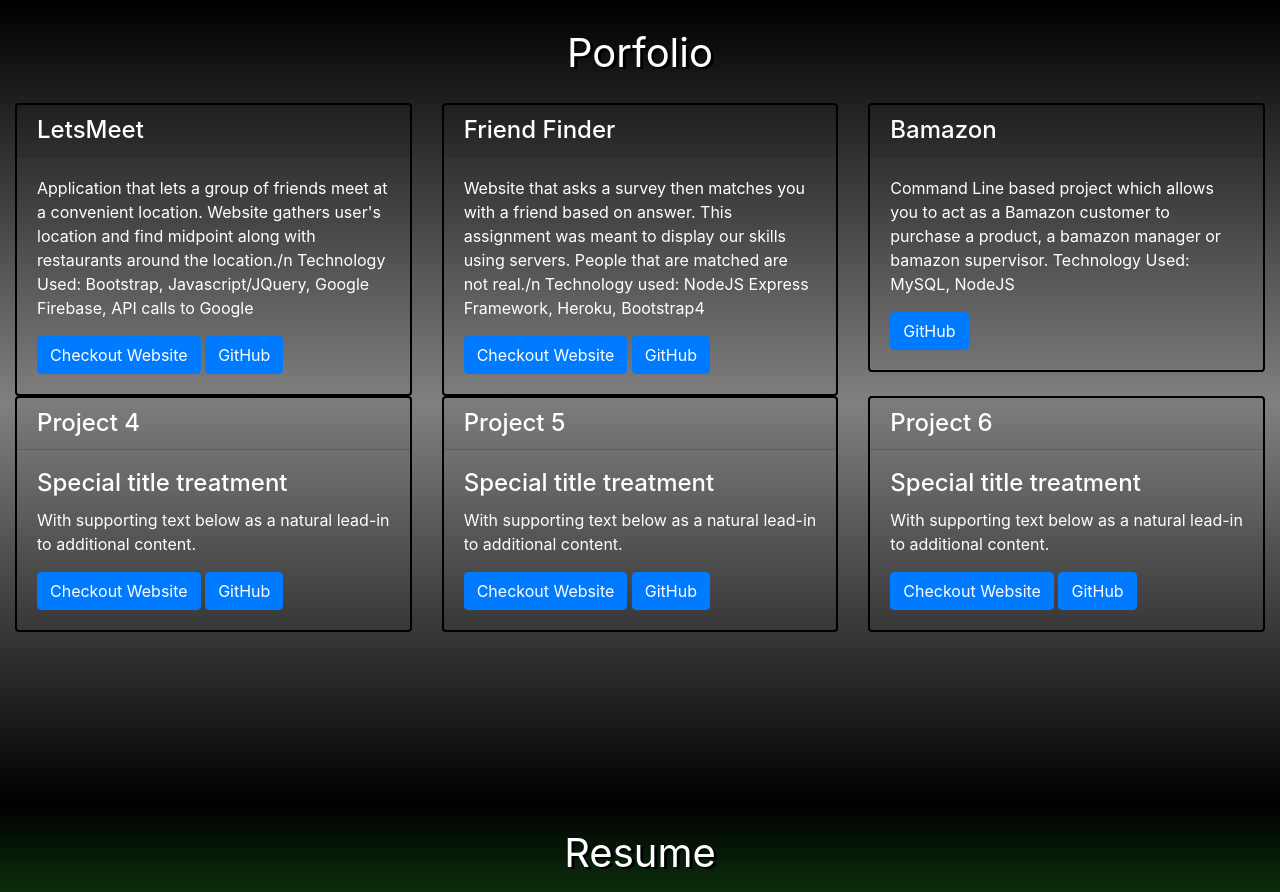
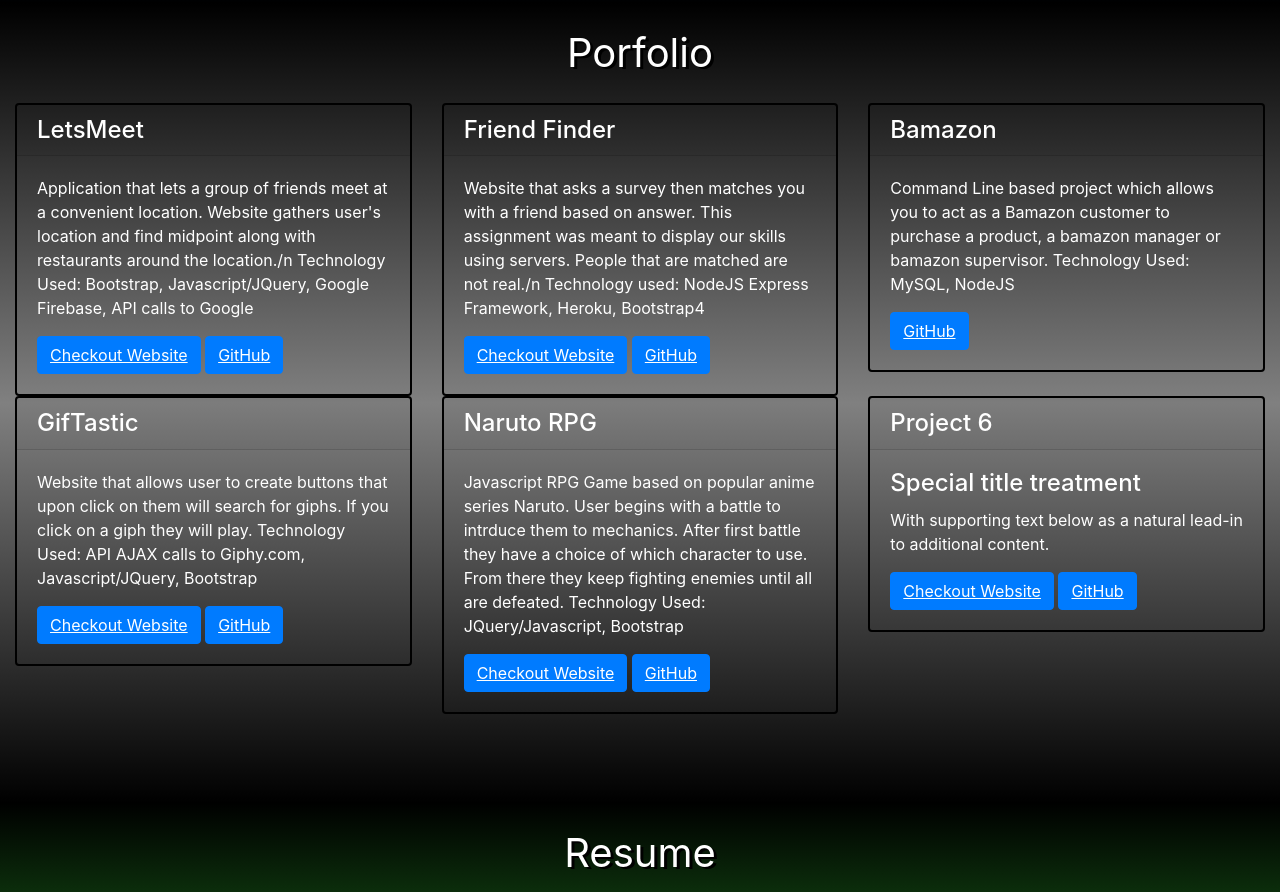
Before and after one commit to ThatOneAndres/Portfolio, a plain HTML site: page index.html in a window 1280 px wide. Shown: the part 1597-2489 px from the top of the page. Drawn offline with nearby package versions, Linux system fonts and the light colour scheme.

Commit message:
Fixed more about me and added underline to links

```diff
--- a/assets/css/style.css
+++ b/assets/css/style.css
@@ -92,6 +92,7 @@ body {
 }
 a{
 	color: inherit;
+	text-decoration: underline;
 }
 a:hover{
 	color: inherit;
--- a/index.html
+++ b/index.html
@@ -65,7 +65,7 @@
 								</div>
 							</div>
 							<div class="col-sm-12 col-lg-8">
-								<p id = "about-me-text"> My passion in programming lies in the logic. Therefore I prefer to work with scripting languages and backend work. In pursuit to expand my skills of programming, I enrolled in a bootcamp hosted at UCI while working full time. At the bootcamp I learned how to do Full Stack Development, making me capable of doing front end and backend work. I've done many individual and group projects which can be viewed <a href="#portfolio" class = "smooth-scroll">here.</a>
+								<p id = "about-me-text"> My passion in programming lies in the logic. Therefore I prefer to work with scripting languages and backend work. In pursuit to expand my skills in programming, I enrolled in a bootcamp hosted at UCI while working full time. At the bootcamp I learned the fundamentals of Full Stack Development. I've done many individual and group projects which can be viewed <a href="#portfolio" class = "smooth-scroll">here.</a>
 								</p>
 							</div>
 						</div>
@@ -118,24 +118,22 @@
 		</div>
 		<div class="col-md-4 col-sm-6">
 			<div class="card card-style">
-			  <h4 class="card-header">Project 4</h4>
+			  <h4 class="card-header">GifTastic</h4>
 			  <div class="card-body">
-			    <h4 class="card-title">Special title treatment</h4>
-			    <p class="card-text">With supporting text below as a natural lead-in to additional content.</p>
-			    <a href="#" class="btn btn-primary">Checkout Website</a>
-			    <a href="#" class="btn btn-primary">GitHub </a>
+			    <p class="card-text"> Website that allows user to create buttons that upon click on them will search for giphs. If you click on a giph they will play. Technology Used: API AJAX calls to Giphy.com, Javascript/JQuery, Bootstrap</p>
+			    <a href="https://thatoneandres.github.io/GifTastic/" class="btn btn-primary">Checkout Website</a>
+			    <a href="https://github.com/ThatOneAndres/GifTastic" class="btn btn-primary">GitHub </a>
 			  </div>
 			</div>
 		</div>
 
 		<div class="col-md-4 col-sm-6">
 			<div class="card card-style">
-			  <h4 class="card-header">Project 5</h4>
+			  <h4 class="card-header">Naruto RPG</h4>
 			  <div class="card-body">
-			    <h4 class="card-title">Special title treatment</h4>
-			    <p class="card-text">With supporting text below as a natural lead-in to additional content.</p>
-			    <a href="#" class="btn btn-primary">Checkout Website</a>
-			    <a href="#" class="btn btn-primary">GitHub </a>
+			    <p class="card-text">Javascript RPG Game based on popular anime series Naruto. User begins with a battle to intrduce them to mechanics. After first battle they have a choice of which character to use. From there they keep fighting enemies until all are defeated. Technology Used: JQuery/Javascript, Bootstrap </p>
+			    <a href="https://thatoneandres.github.io/week-4-game/" class="btn btn-primary">Checkout Website</a>
+			    <a href="https://github.com/ThatOneAndres/week-4-game" class="btn btn-primary">GitHub </a>
 			  </div>
 			</div>
 		</div>
```
